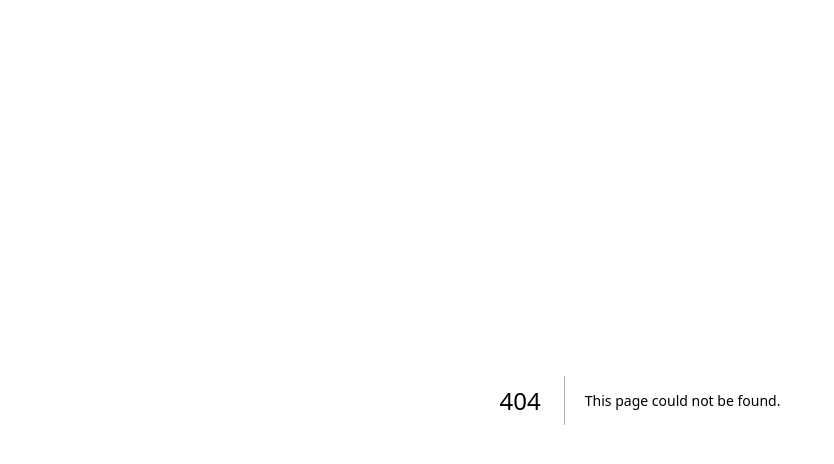
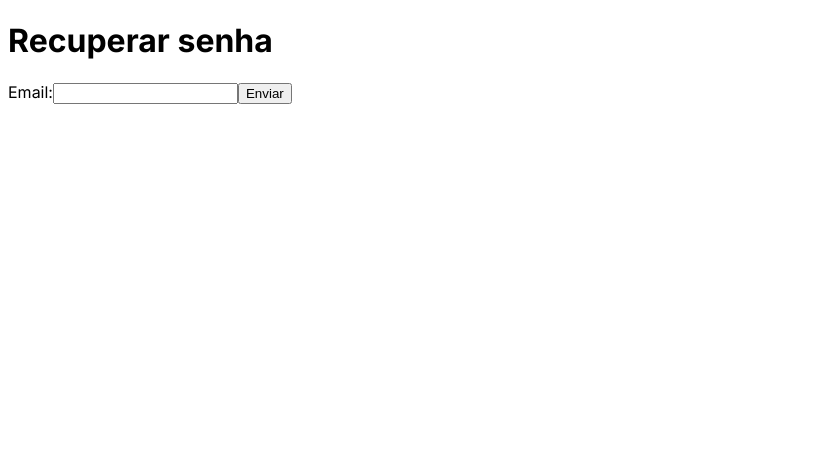
Before and after one commit to aliine98/teste-firebase, a Next.js app: page /forgot-password in a window 1280 px wide. Before the commit this address had no page. Shown: the top 464 px of the page, without its empty margins (0-834 px from the left). Built offline with nearby package versions, Linux system fonts and the light colour scheme.

Commit message:
feat: adiciona página para trocar senha

```diff
--- /dev/null
+++ b/app/forgot-password/page.tsx
@@ -0,0 +1,32 @@
+"use client";
+import { getAuth, sendPasswordResetEmail } from "firebase/auth";
+import { useRouter } from "next/navigation";
+import { useState } from "react";
+import Form from "react-bootstrap/Form";
+
+export default function PasswordReset() {
+  const router = useRouter();
+  const [email, setEmail] = useState("");
+  const sendPasswordReset = (email: string) => {
+    sendPasswordResetEmail(getAuth(), email).then(() => {
+      router.push("/");
+    });
+  };
+  return (
+    <>
+      <h1>Recuperar senha</h1>
+      <Form onSubmit={(e) => e.preventDefault()}>
+        <Form.Group>
+          <Form.Label>Email:</Form.Label>
+          <Form.Control
+            type="email"
+            onChange={(e) => setEmail((e.target as HTMLInputElement).value)}
+          />
+          <button type="submit" onClick={() => sendPasswordReset(email)}>
+            Enviar
+          </button>
+        </Form.Group>
+      </Form>
+    </>
+  );
+}
```
Also changed, not shown: app/page.tsx (+6 -2 lines).
